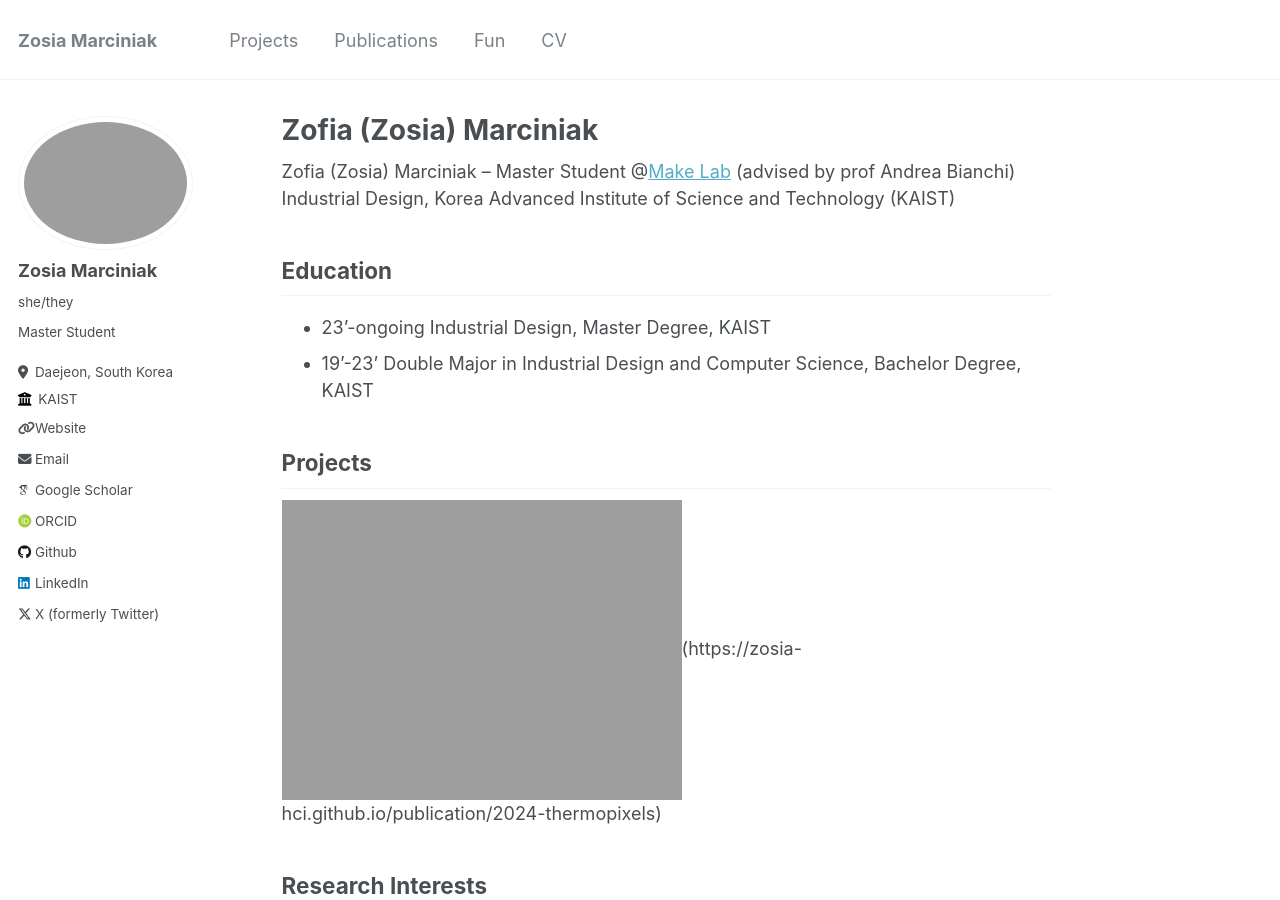
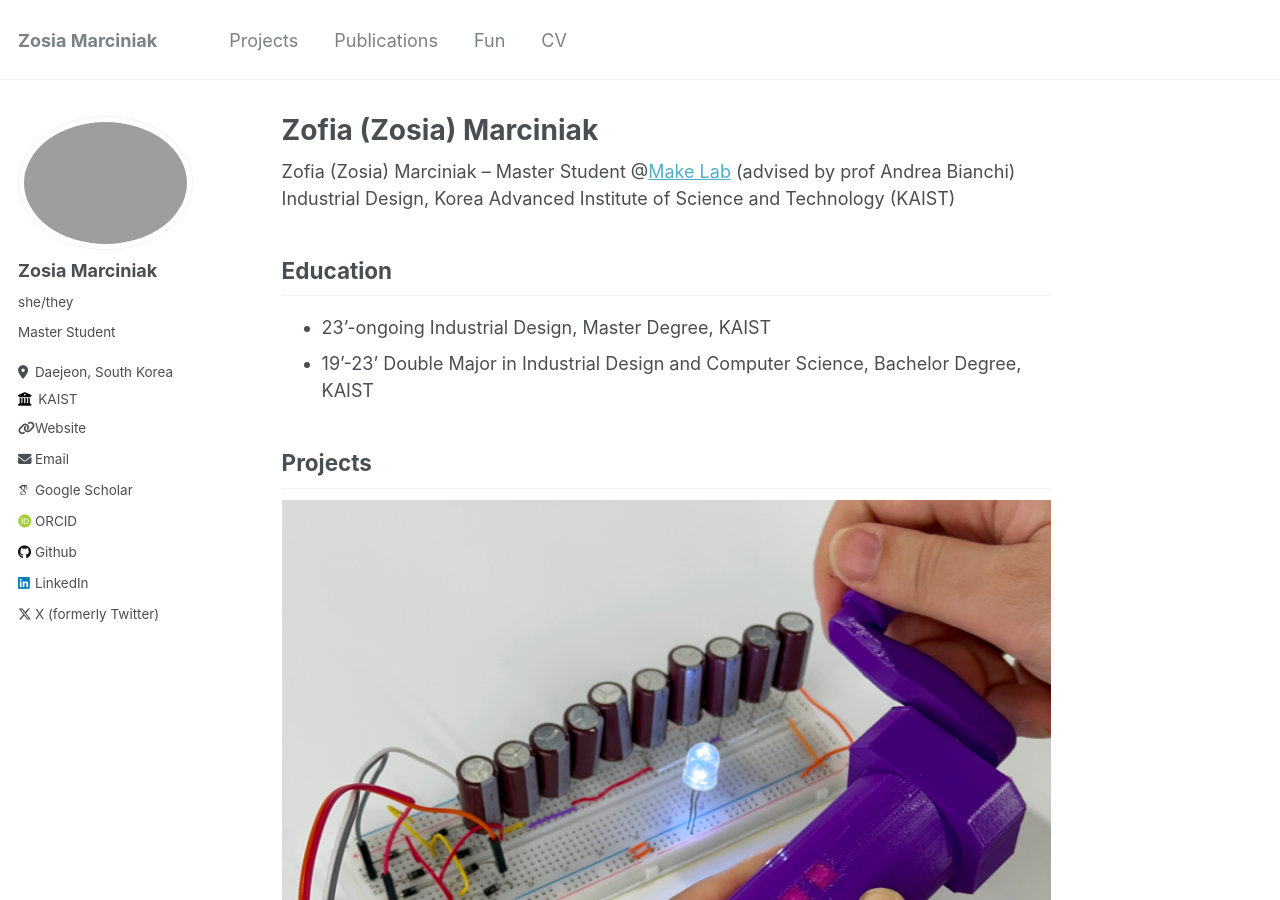
Before and after one commit to zosia-hci/zosia-hci.github.io, a Jekyll site: the page built from _pages/about.md, in a window 1280 px wide and 900 px high. Built offline with Jekyll 4.4.1, drawn with Linux system fonts in a browser that asks for light colours; some web fonts are replaced.

Commit message:
trying to add link to image

```diff
--- a/_pages/about.md
+++ b/_pages/about.md
@@ -17,7 +17,7 @@ Industrial Design, Korea Advanced Institute of Science and Technology (KAIST)
 *   19'-23' Double Major in Industrial Design and Computer Science, Bachelor Degree, KAIST
 
 ## Projects
-![image](images\thermopixels.png =250x)(https://zosia-hci.github.io/publication/2024-thermopixels)
+![image](images\thermopixels.png)(https://zosia-hci.github.io/publication/2024-thermopixels)
 
 
 ## Research Interests
```
